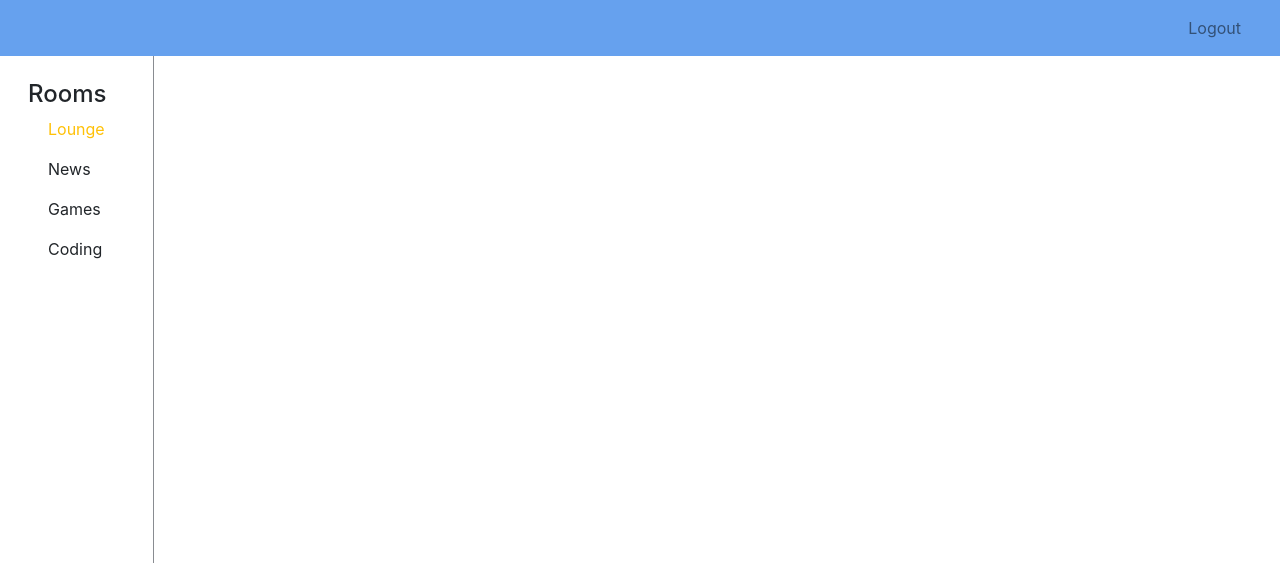
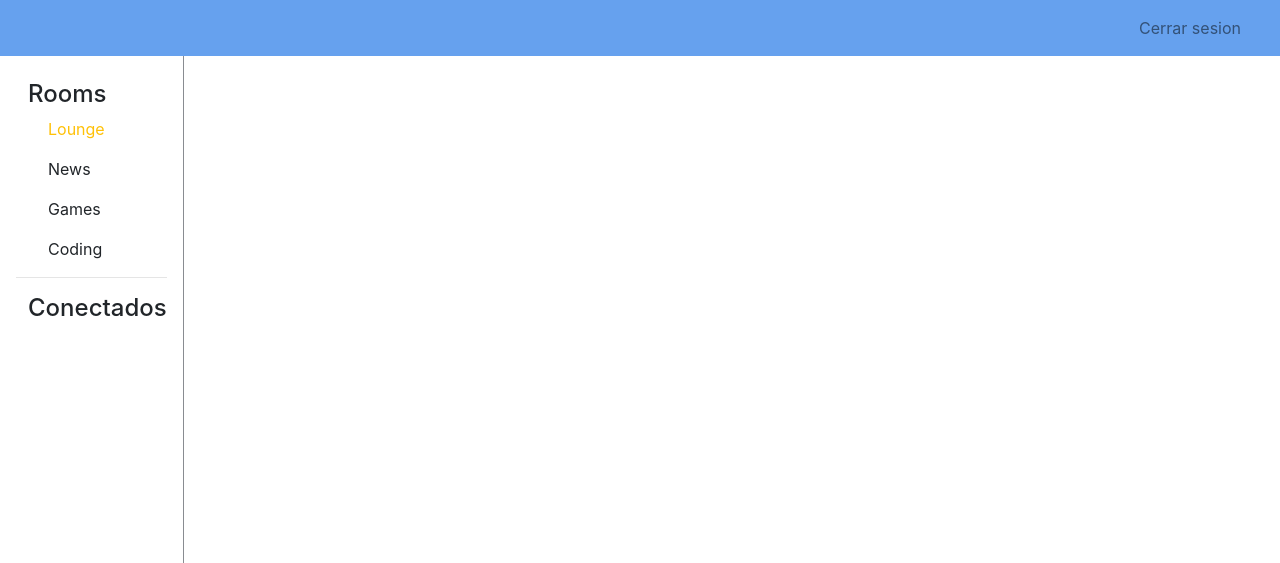
Before and after one commit to juliandalfonso/rchat, a Flask app: page /chat in a window 1280 px wide. Shown: the top 563 px of the page. Run offline with Flask 2, Linux system fonts and the light colour scheme; the visitor is signed in with stand-in values (Sample User, id 1); data comes from the database, SQL or seed files in the repository; some libraries are stand-ins or nearby versions.

Commit message:
Subiendo todo

```diff
--- a/app.py
+++ b/app.py
@@ -27,7 +27,7 @@ db = SQLAlchemy(app)
 
 socketio = SocketIO(app)
 ROOMS = ['lounge', 'news', 'games', 'coding']
-
+USERS = []
 # Configure flask login
 login = LoginManager(app)
 login.init_app(app)
@@ -65,6 +65,7 @@ def login():
     login_form = LoginForm()
     # Allow if validation success
     if login_form.validate_on_submit():
+        USERS.append(login_form.username.data)
         user_object = User.query.filter_by(
             username=login_form.username.data).first()
         login_user(user_object)
@@ -80,7 +81,7 @@ def chat():
     #     flash('Porfavor inicia sesion', 'danger')
     #     return redirect(url_for('login'))
 
-    return render_template('chat.html', username=current_user.username, rooms=ROOMS)
+    return render_template('chat.html', username=current_user.username, rooms=ROOMS, users=USERS)
 
 
 @app.route("/logout", methods=["GET"])
@@ -116,5 +117,4 @@ def leave(data):
 
 
 if __name__ == '__main__':
-    # socketio.run(app, debug=True)
-    app.run(debug=True)
+    socketio.run(app, debug=True)
--- a/static/scripts/socketio.js
+++ b/static/scripts/socketio.js
@@ -22,7 +22,7 @@ document.addEventListener('DOMContentLoaded', () => {
 
     // Display all incoming messages
     socket.on('message', data => {
-        console.log(data)
+
         // Display current message
         if (data.msg) {
             const p = document.createElement('p');
--- a/templates/chat.html
+++ b/templates/chat.html
@@ -43,7 +43,7 @@
                     <ul class="navbar-nav ml-auto">
                         <li class="nav-item">
                             <a id="logout-btn" class="nav-link" href="{{ url_for('logout') }}"><span
-                                    style="color: #335177">Logout</span></a>
+                                    style="color: #335177">Cerrar sesion</span></a>
                         </li>
                     </ul>
                 </div>
@@ -59,6 +59,11 @@
                 <h4>Rooms</h4>
                 {% for room in rooms %}
                 <p id="{{ room|title }}" class="select-room cursor-pointer">{{ room|title }}</p>
+                {% endfor %}
+                <hr>
+                <h4>Conectados</h4>
+                {% for user in users %}
+                <p id="{{ user|title }}" class="select-room cursor-pointer">{{ user|title }}</p>
                 {% endfor %}
             </nav>
             <!-- Sidebar end -->
--- a/templates/index.html
+++ b/templates/index.html
@@ -23,6 +23,6 @@
 
 <hr>
 
-<p>Already registered? <a href={{url_for('login')}}>Login here</a>.</p>
+<p>Ya estas registrado? <a href={{url_for('login')}}>Login here</a>.</p>
 
 {% endblock %}
--- a/templates/login.html
+++ b/templates/login.html
@@ -22,6 +22,6 @@
 
 <hr>
 
-<p>Have not registered? <a href={{url_for('index')}}>Register here</a>.</p>
+<p>Aun no te has registrado? <a href={{url_for('index')}}>Register here</a>.</p>
 
 {% endblock %}
```
